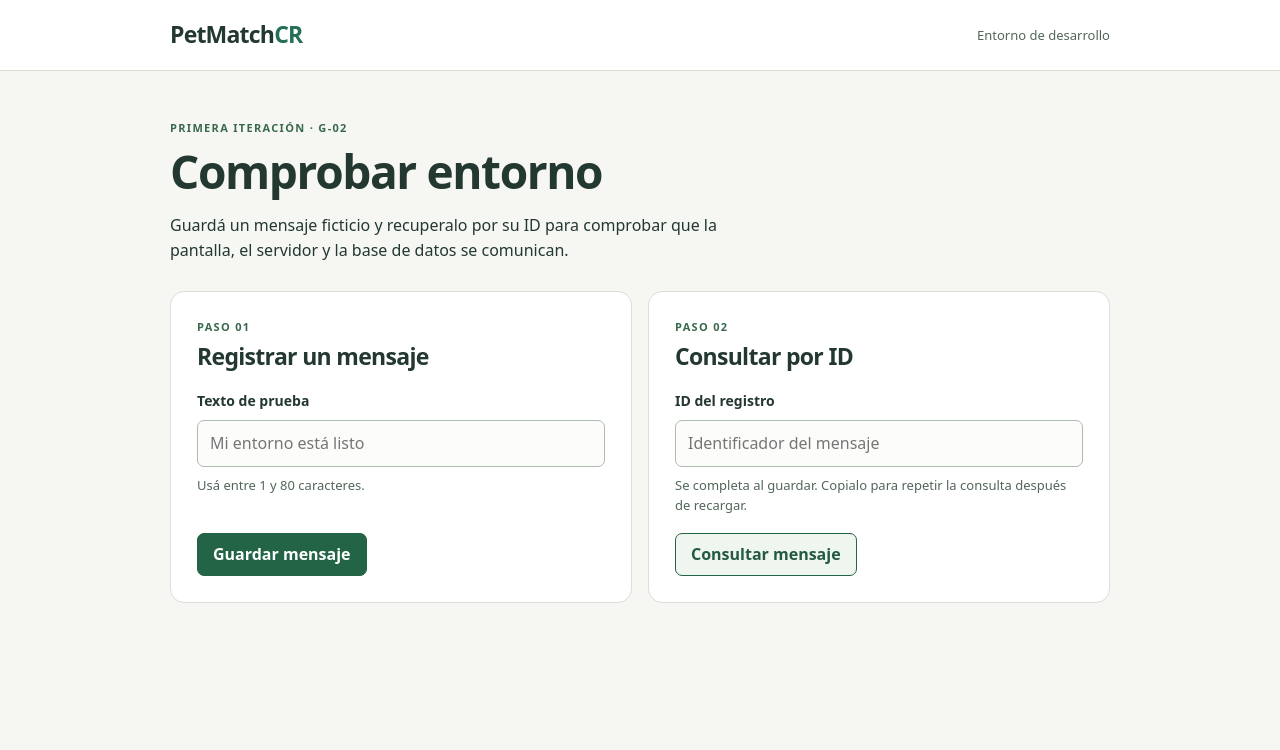
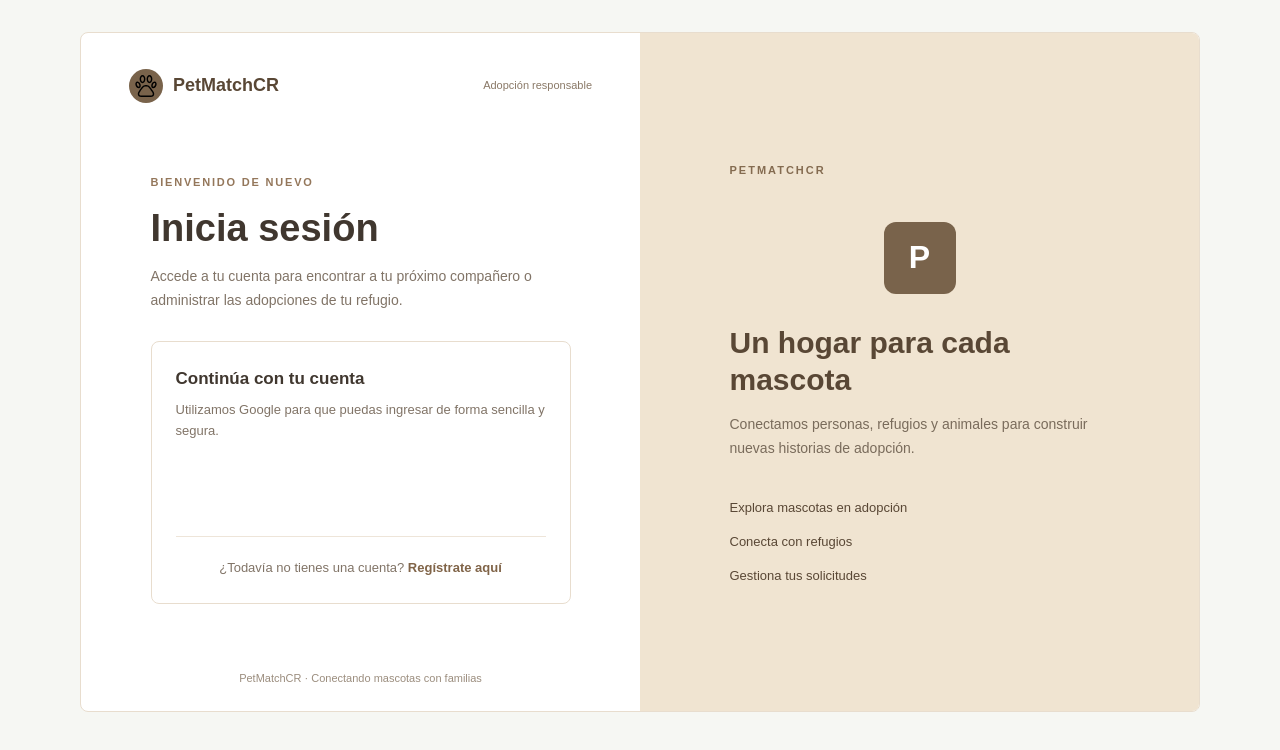
Before and after one commit to Danie-MM/Proyecto3, an Angular app in the folder frontend/: page /login in a window 1280 px wide. Before the commit this address led to /comprobar-entorno. Shown: the top 750 px of the page. Built offline with nearby package versions, Linux system fonts and the light colour scheme.

Commit message:
integra en rutas

```diff
--- a/frontend/src/app/app.routes.ts
+++ b/frontend/src/app/app.routes.ts
@@ -1,8 +1,32 @@
+
 import { Routes } from '@angular/router';
+
+import { Login } from './features/acceso/auth/login/login';
+import { Registro } from './features/acceso/auth/registro/registro';
 import { ComprobarEntornoComponent } from './features/entorno/comprobar-entorno.component';
+import { authGuard } from './features/acceso/auth/guards/auth.guard';
 
 export const routes: Routes = [
-  { path: 'comprobar-entorno', component: ComprobarEntornoComponent },
-  { path: '', pathMatch: 'full', redirectTo: 'comprobar-entorno' },
-  { path: '**', redirectTo: 'comprobar-entorno' }
+  {
+    path: 'login',
+    component: Login
+  },
+  {
+    path: 'registro',
+    component: Registro
+  },
+  {
+    path: 'comprobar-entorno',
+    component: ComprobarEntornoComponent,
+    canActivate: [authGuard]
+  },
+  {
+    path: '',
+    pathMatch: 'full',
+    redirectTo: 'login'
+  },
+  {
+    path: '**',
+    redirectTo: 'login'
+  }
 ];
--- a/frontend/src/main.ts
+++ b/frontend/src/main.ts
@@ -1,8 +1,15 @@
-import { provideHttpClient } from '@angular/common/http';
+
+import { provideHttpClient, withInterceptors } from '@angular/common/http';
 import { bootstrapApplication } from '@angular/platform-browser';
 import { provideRouter } from '@angular/router';
+
 import { AppComponent } from './app/app.component';
 import { routes } from './app/app.routes';
+import { authInterceptor } from './app/features/acceso/auth/auth.interceptor';
 
-bootstrapApplication(AppComponent, { providers: [provideHttpClient(), provideRouter(routes)] })
-  .catch(error => console.error(error));
+bootstrapApplication(AppComponent, {
+  providers: [
+    provideHttpClient(withInterceptors([authInterceptor])),
+    provideRouter(routes)
+  ]
+}).catch(error => console.error(error));
```
